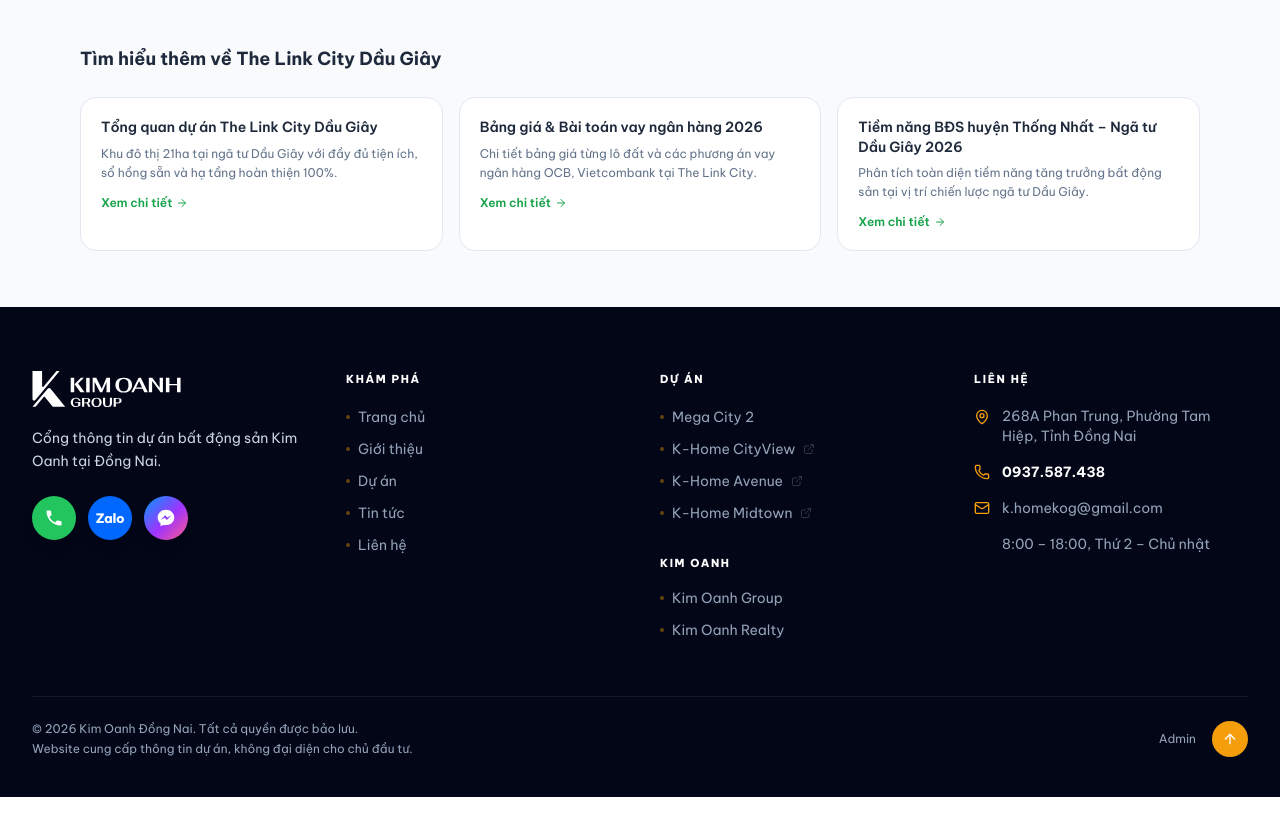
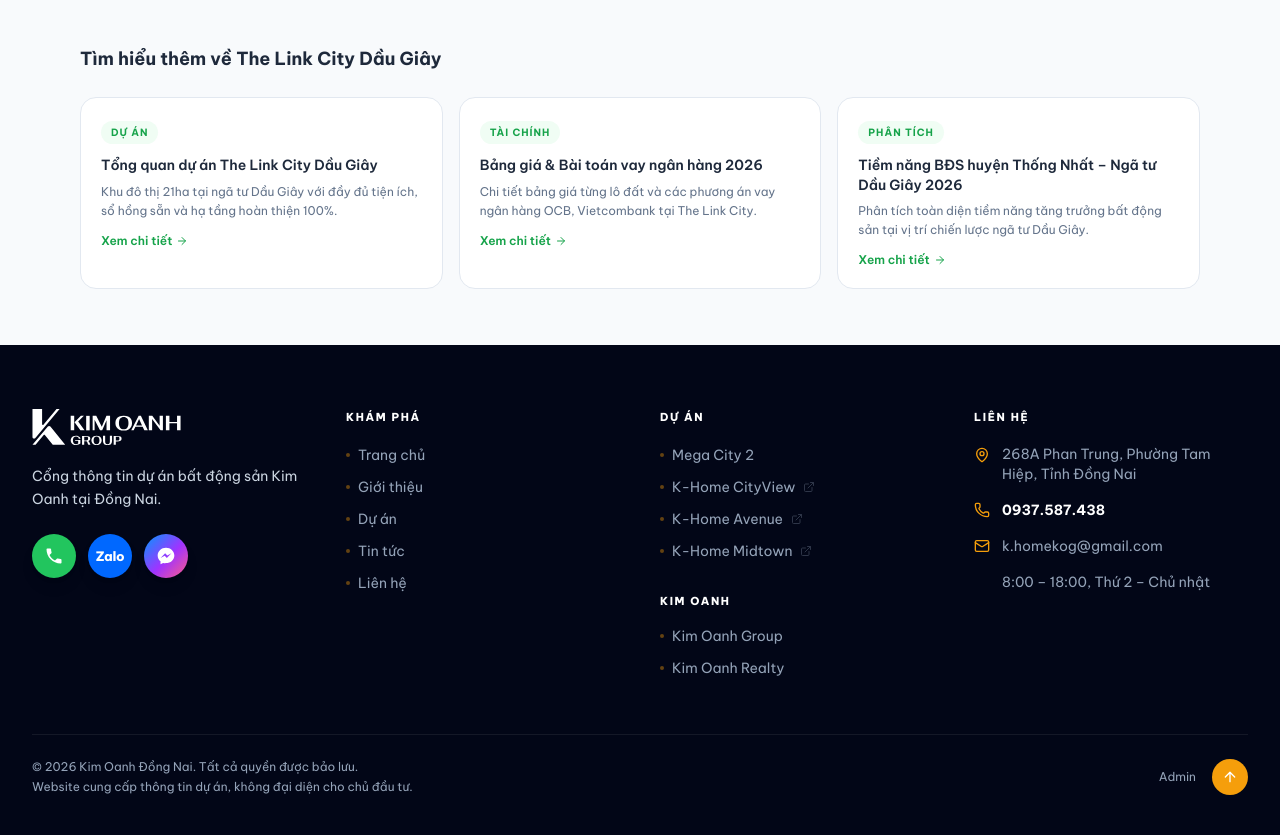
Before and after one commit to duypro974/megacity2, a Next.js app: page /tin-tuc/cam-2-ty-nen-mua-chung-cu-bien-hoa-dat-long-thanh-the-link-city-2026 in a window 1280 px wide. Shown: the part 9340-10175 px from the top of the page. Before the commit the page ends 10137 px from the top, so only its background shows below. Built offline with nearby package versions, Linux system fonts and the light colour scheme.

Commit message:
update vercel

```diff
--- a/src/app/tin-tuc/cam-2-ty-nen-mua-chung-cu-bien-hoa-dat-long-thanh-the-link-city-2026/page.tsx
+++ b/src/app/tin-tuc/cam-2-ty-nen-mua-chung-cu-bien-hoa-dat-long-thanh-the-link-city-2026/page.tsx
@@ -701,19 +701,19 @@ export default function Cam2TyNenMuaPage() {
               href: "/the-link-city",
               title: "Tổng quan dự án The Link City Dầu Giây",
               description: "Khu đô thị 21ha tại ngã tư Dầu Giây với đầy đủ tiện ích, sổ hồng sẵn và hạ tầng hoàn thiện 100%.",
-              category: "Dự án",
+              tag: "Dự án",
             },
             {
               href: "/tin-tuc/bang-gia-the-link-city-dau-giay-bai-toan-vay-ngan-hang-2026",
               title: "Bảng giá & Bài toán vay ngân hàng 2026",
               description: "Chi tiết bảng giá từng lô đất và các phương án vay ngân hàng OCB, Vietcombank tại The Link City.",
-              category: "Tài chính",
+              tag: "Tài chính",
             },
             {
               href: "/tin-tuc/tiem-nang-bat-dong-san-thong-nhat-nga-tu-dau-giay-2026",
               title: "Tiềm năng BĐS huyện Thống Nhất – Ngã tư Dầu Giây 2026",
               description: "Phân tích toàn diện tiềm năng tăng trưởng bất động sản tại vị trí chiến lược ngã tư Dầu Giây.",
-              category: "Phân tích",
+              tag: "Phân tích",
             },
           ]}
         />
```
Also changed, not shown: vercel.json.
